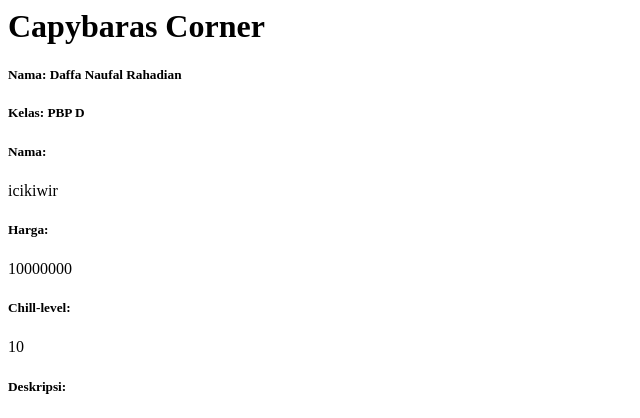
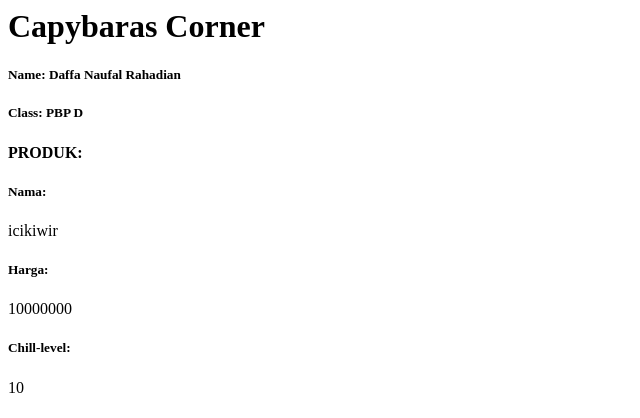
Before and after one commit to scarf-y/capybara-corner, a Django app: page / in a window 1280 px wide. Shown: the top 418 px of the page, without its empty margins (0-640 px from the left). Run offline with Django 5.2, Linux system fonts and the light colour scheme.

Commit message:
upd main.html

```diff
--- a/main/templates/main.html
+++ b/main/templates/main.html
@@ -1,12 +1,13 @@
 <h1>Capybaras Corner</h1>
-<h5>Nama: Daffa Naufal Rahadian</h5>
-<h5>Kelas: PBP D</h5>
+<h5>Name: Daffa Naufal Rahadian</h5>
+<h5>Class: PBP D</h5>
 
+<h4>PRODUK:</h4>
 <h5>Nama: </h5>
-<p>{{name}}</p> <!-- Ubah sesuai dengan npm kamu -->
+<p>{{name}}</p>
 <h5>Harga: </h5>
-<p>{{price}}</p> <!-- Ubah sesuai dengan nama kamu -->
+<p>{{price}}</p>
 <h5>Chill-level:</h5>
 <p>{{chill_level}}</p>
 <h5>Deskripsi: </h5>
-<p>{{description}}</p> <!-- Ubah sesuai dengan kelas kamu -->
+<p>{{description}}</p>
```
